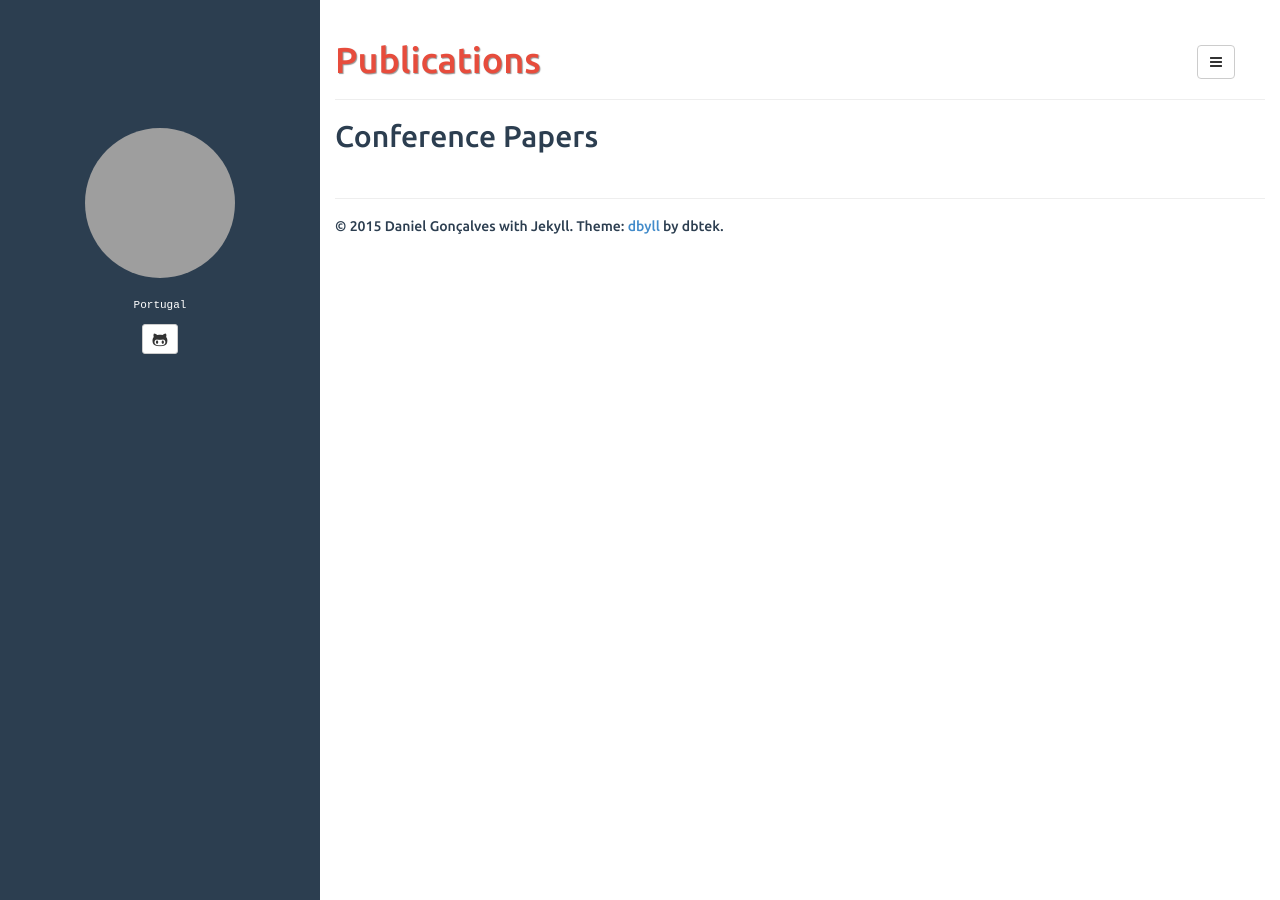
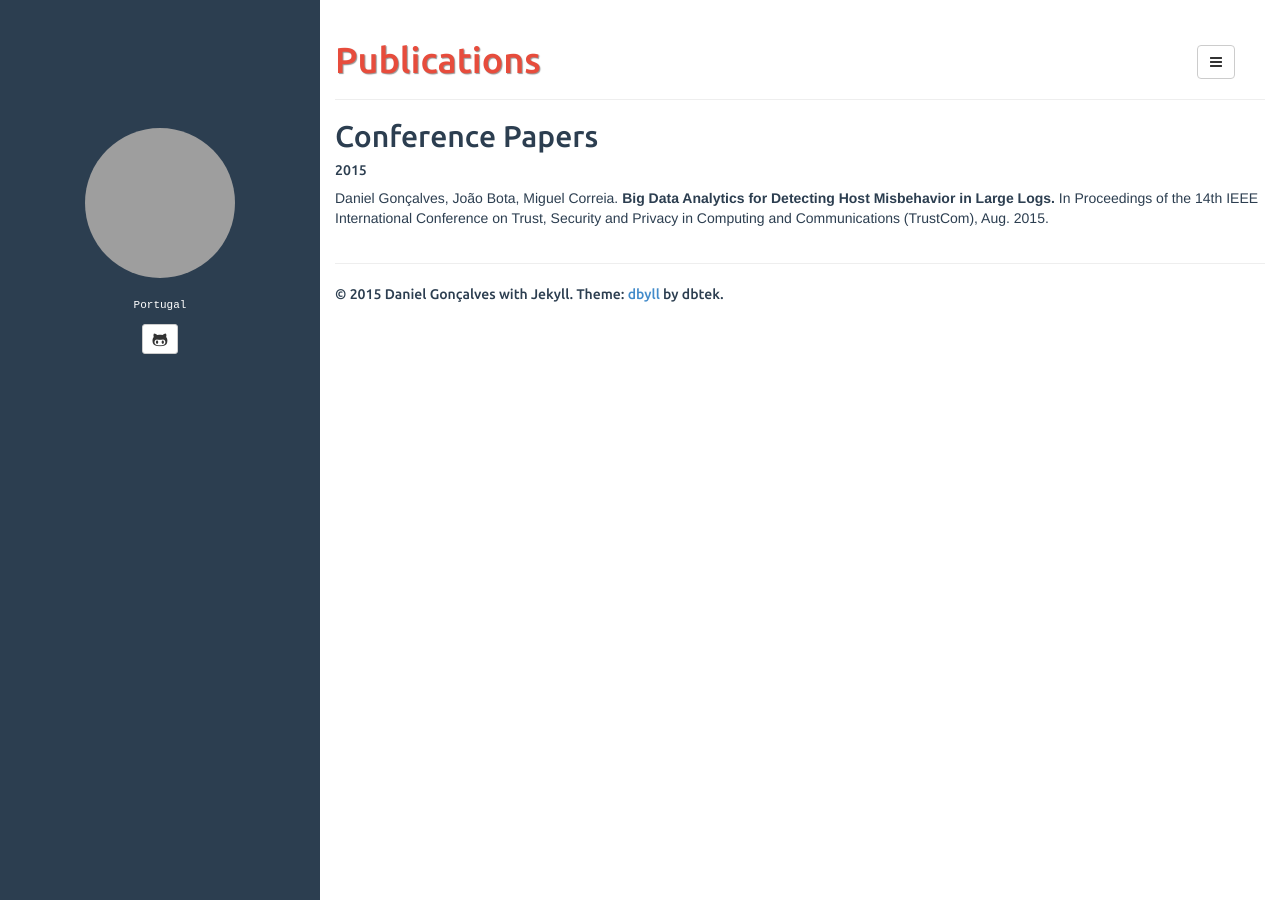
Before and after one commit to 2phost/2phost.github.io, a Jekyll site: the page built from publications.html, in a window 1280 px wide. Built offline with Jekyll 4.4.1, drawn with Linux system fonts in a browser that asks for light colours; grey boxes are pictures that could not be loaded.

Commit message:
Publications Page

```diff
--- a/publications.html
+++ b/publications.html
@@ -6,4 +6,6 @@ group: navigation
 
 <h2>Conference Papers</h2>
 
-<h5 "2015">
+<h5>2015</h5>
+
+Daniel Gonçalves, João Bota, Miguel Correia. <b>Big Data Analytics for Detecting Host Misbehavior in Large Logs.</b> In Proceedings of the 14th IEEE International Conference on Trust, Security and Privacy in Computing and Communications (TrustCom), Aug. 2015.
```
